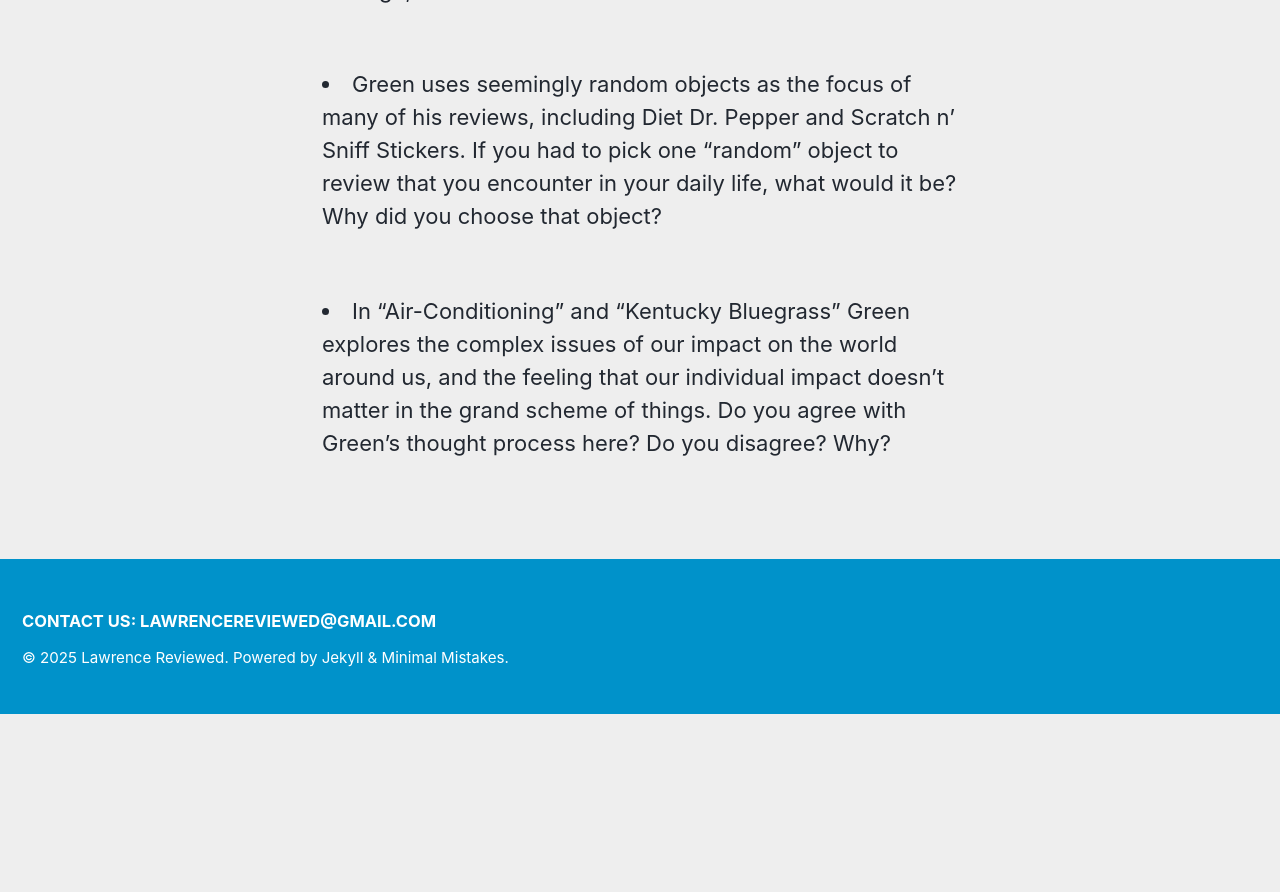
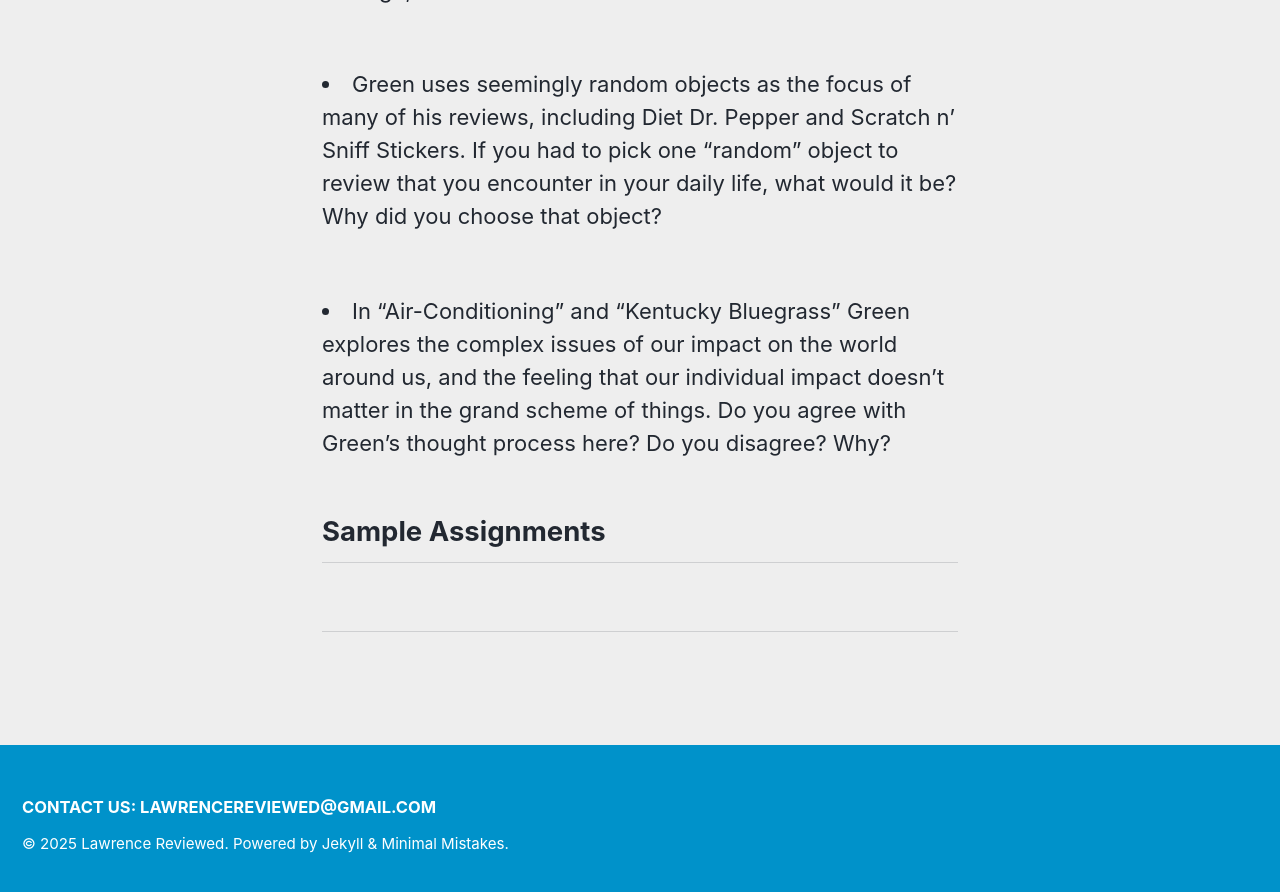
Before and after one commit to idrhku/lawrence-reviewed, a Jekyll site: the page built from _pages/curriculum.md, in a window 1280 px wide and 900 px high, scrolled down 1377 px. Shown: the top 892 px of the window. Built offline with Jekyll 4.4.1, drawn with Linux system fonts in a browser that asks for light colours; cached includes are drawn as plain includes; before the commit the page ends 2091 px from its top, so only the background shows below that.

Commit message:
Update curriculum.md

```diff
--- a/_pages/curriculum.md
+++ b/_pages/curriculum.md
@@ -29,3 +29,5 @@ One way that KU Reads engages students with the Common Book is through coursewor
 <li>Green uses seemingly random objects as the focus of many of his reviews, including Diet Dr. Pepper and Scratch n’ Sniff Stickers. If you had to pick one “random” object to review that you encounter in your daily life, what would it be? Why did you choose that object? </li>
 <br>
 <li>In “Air-Conditioning” and “Kentucky Bluegrass” Green explores the complex issues of our impact on the world around us, and the feeling that our individual impact doesn’t matter in the grand scheme of things. Do you agree with Green’s thought process here? Do you disagree? Why? </li>
+
+<h2>Sample Assignments<h2>
```
